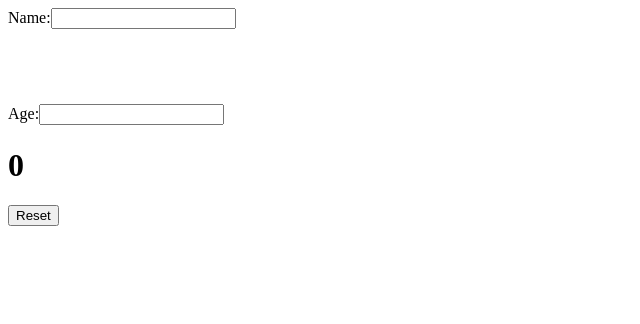
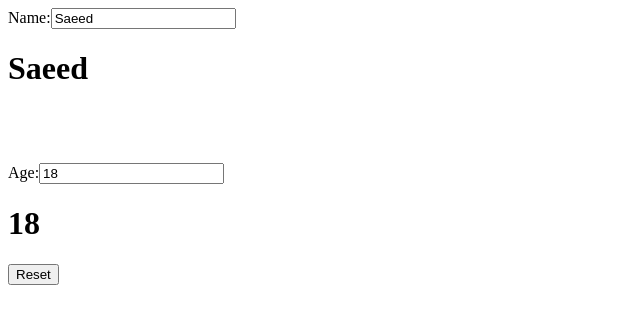
Before and after one commit to saeedali780/LEARNING-CODE-MODE, a React (Vite) app in the folder Learn-ReactJS/: page / in a window 1280 px wide. Shown: the top 324 px of the page, without its empty margins (0-640 px from the left). Built offline with nearby package versions, Linux system fonts and the light colour scheme.

Commit message:
Initialize User component state with default values for name and age

```diff
--- a/Learn-ReactJS/src/components/User.jsx
+++ b/Learn-ReactJS/src/components/User.jsx
@@ -1,8 +1,8 @@
 import { useState } from 'react';
 
 const User = () => {
-  let [name, setName] = useState("");
-  let [age, setAge] = useState(0);
+  let [name, setName] = useState("Saeed");
+  let [age, setAge] = useState(18);
 
   const handleInputChange = (event) => {
     const { name, value } = event.target;
@@ -15,11 +15,11 @@ const User = () => {
   return (
     <div>
       <label htmlFor="name">Name:</label>
-      <input type="text" id="name" name="name" onChange={handleInputChange} />
+      <input type="text" value={name} id="name" name="name" onChange={handleInputChange} />
       <h1>{name}</h1>
       <br /><br /><br />
       <label htmlFor="age">Age:</label>
-      <input type="number" id="age" name="age" onChange={handleInputChange} />
+      <input type="number" value={age} id="age" name="age" onChange={handleInputChange} />
        <h1>{age}</h1>
 
        <button onClick={() => { setName(""); setAge(0); }}>Reset</button>
```
